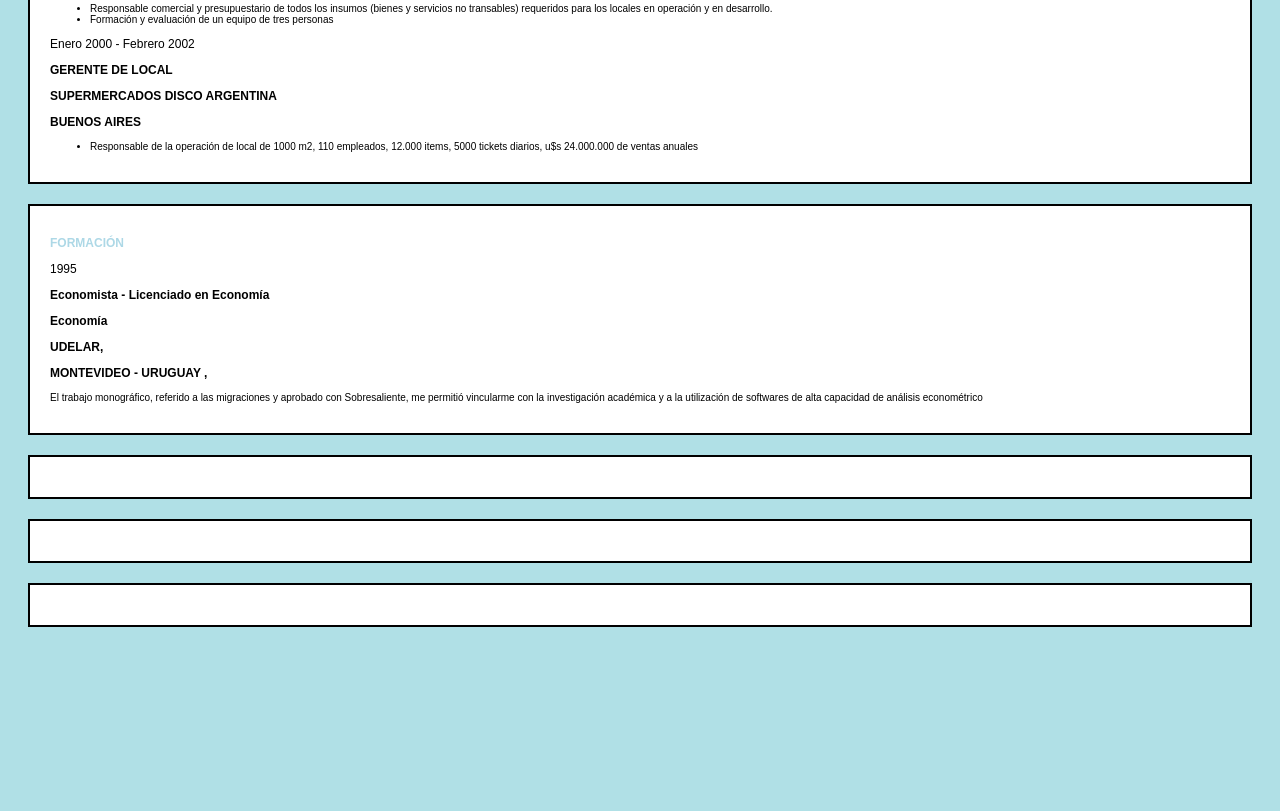
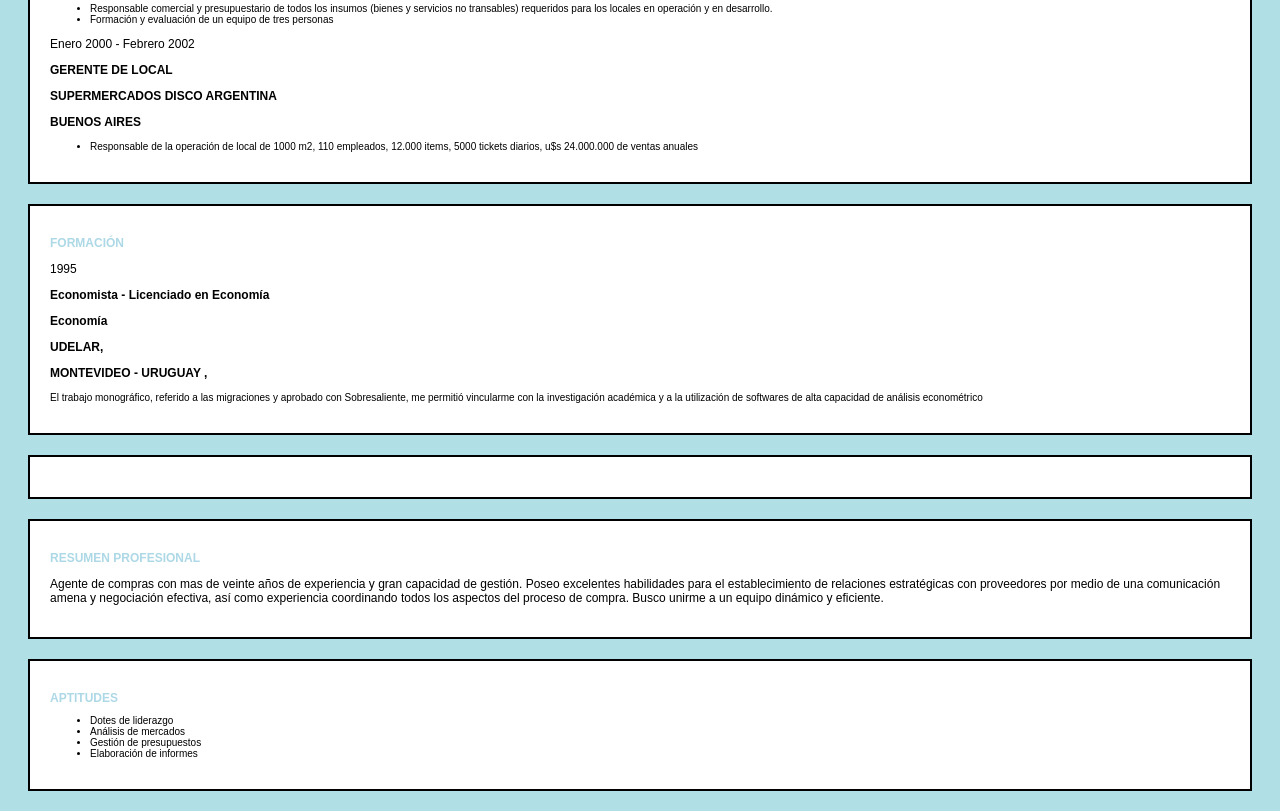
Before and after one commit to JZarauz/jzarauz_cv_ticmas_2023, a plain HTML site: page index.html in a window 1280 px wide. Shown: the part 555-1366 px from the top of the page. Before the commit the page ends 1202 px from the top, so only its background shows below. Drawn offline with Linux system fonts and the light colour scheme; a web font is replaced by a local one.

Commit message:
ultima version del día

```diff
--- a/index.html
+++ b/index.html
@@ -57,9 +57,17 @@
 
     </div>
     <div class="resumen">
-
+        <h2 class="descripciones">RESUMEN PROFESIONAL</h2>
+        <P>Agente de compras con mas de veinte años de experiencia y gran capacidad de gestión. Poseo excelentes habilidades para el establecimiento de relaciones estratégicas con proveedores por medio de una comunicación amena y negociación efectiva, así como experiencia coordinando todos los aspectos del proceso de compra. Busco unirme a un equipo dinámico y eficiente.</P>
     </div>
     <div class="aptitudes">
+        <h2 class="descripciones">APTITUDES</h2>
+        <ul class="detalle">
+            <li>Dotes de liderazgo</li>
+            <li>Análisis de mercados</li>
+            <li>Gestión de presupuestos</li>
+            <li>Elaboración de informes</LI>
+        </ul>
 
     </div>
 </body>
```
